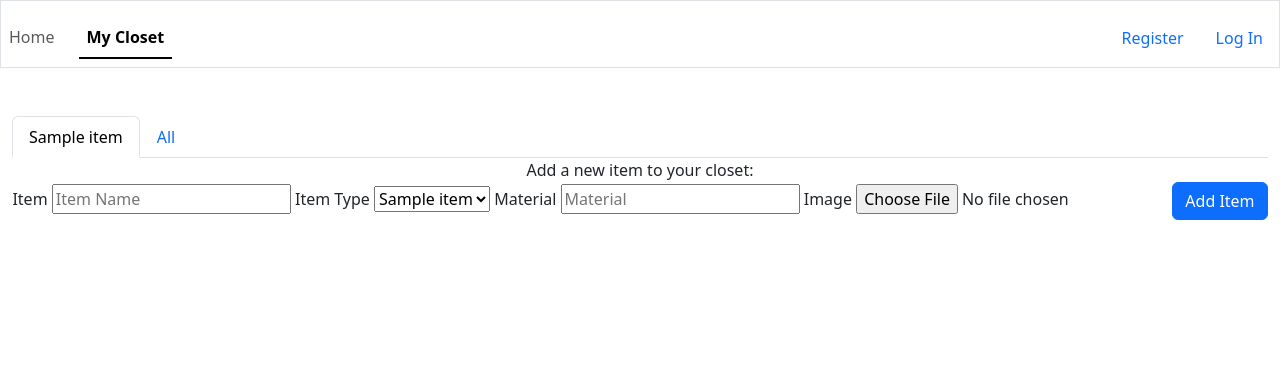
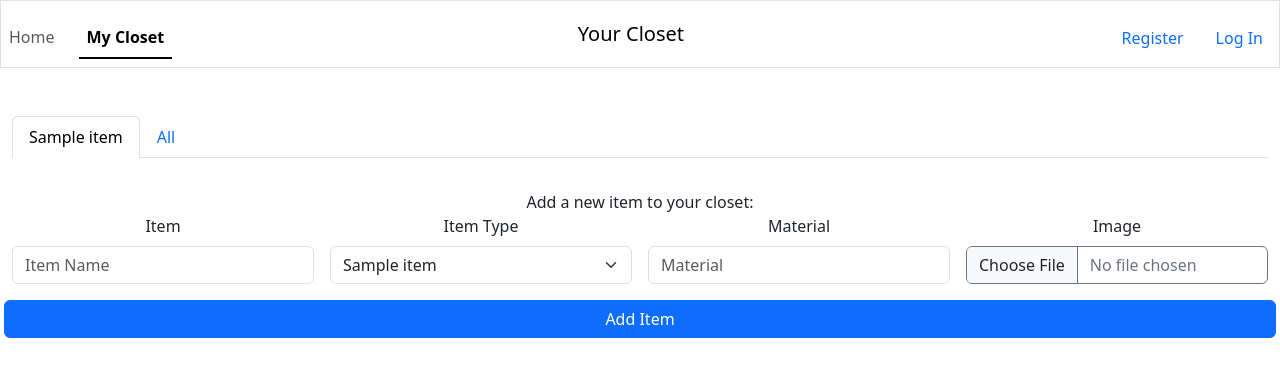
Before and after one commit to acpasnello/outfitGenerator, a Flask app: template templates/myClosetCard.html in a window 1280 px wide. Shown: the top 377 px of the page. Run offline with Flask 3, Linux system fonts and the light colour scheme; the template is opened without the code that fills it: most values are stand-ins (such as "Sample title", 1, 10 or a date in 2020); grey boxes marked "Sample" are stand-in pictures; some libraries are stand-ins or nearby versions.

Commit message:
Extract item card to macro for reusability. Improve new item form UI. Add title to navbar.

```diff
--- a/app.py
+++ b/app.py
@@ -145,6 +145,7 @@ def login():
         con.close()
         # Remember which user has logged in
         session['user_id'] = id
+        session['username'] = user
         print(session)
         # Redirect to My Closet Page
         return redirect(url_for('index'))
--- a/templates/layout.html
+++ b/templates/layout.html
@@ -20,6 +20,14 @@
           <a {% block nav_closet_class %}class="nav-link"{% endblock %} href="/mycloset">My Closet</a>
         </li>
       </ul>
+      <a class="navbar-brand">
+        {% if session["username"] %}
+          {{ session["username"] }}'s
+        {% else %}
+          Your
+        {% endif %}
+          Closet
+      </a>
       <ul class="nav ms-auto mt-2">
         {% if session["user_id"] %}
           <li>
--- a/templates/mycloset.html
+++ b/templates/mycloset.html
@@ -5,13 +5,17 @@
 {% endblock %}
 
 {% macro itemCard(item) %}
-  <div class="card col-md-3">
+  <div class="col-md-3 ">
+    <div class="card h-100 text-center" style="width: 18rem;">
       {% if item.imagePath %}
-      <img src="{{item.imagePath}}" alt="{{item.itemname}} Image" class="closetImage">
+        <img src="{{item.imagePath}}" alt="{{item.itemname}} Image" class="card-img-top">
       {% endif %}
       <div class="card-body">
-      <span>{{item.itemname}}</span>
-      <span>{{item.material}}</span>
+        <h6 class="card-title">{{item.itemname}}</h6>
+        {% if item.material %}
+          <p class="card-text">{{item.material}}</p>
+        {% endif %}
+      </div>
     </div>
   </div>
 {%- endmacro %}
@@ -34,14 +38,13 @@
   </ul>
 
   <div class="tab-content" id="myTabContent">
-    <form action="/removefromcloset" method="POST" id="remove"></form>
     {% for category in usercategories %}
       {% if loop.first %}
         <div class="tab-pane fade show active" id="{{category}}" role="tabpanel" aria-labelledby="{{category}}-tab">
       {% else %}
         <div class="tab-pane fade" id="{{category}}" role="tabpanel" aria-labelledby="{{category}}-tab">
       {% endif %}
-          <div class="row">
+          <div class="row gx-3 my-3">
             {% for row in items %}
               {% if row.category == category %}
                 {{ itemCard(row)}}
@@ -51,7 +54,7 @@
         </div>
     {% endfor %}
     <div class="tab-pane fade" id="All" role="tabpanel" aria-labelledby="All-tab">
-      <div class="row">
+      <div class="row gx-3 my-3">
       {% for row in items %}
         {{ itemCard(row)}}
       {% endfor %}
@@ -62,19 +65,27 @@
   {% endblock %} #}
   <div>
     Add a new item to your closet:
-    <form action="/additem" method="POST" enctype="multipart/form-data">
-      <label for="item">Item</label>
-      <input type="text" name="item" placeholder="Item Name">
-      <label for="category">Item Type</label>
-      <select name="category" required>
+    <form action="/additem" method="POST" enctype="multipart/form-data" class="row g-3">
+      <div class="col-md-6 col-lg-3">
+        <label for="item" class="form-label">Item</label>
+        <input type="text" name="item" placeholder="Item Name" class="form-control">
+      </div>
+      <div class="col-md-6 col-lg-3">
+        <label for="category" class="form-label">Item Type</label>
+        <select name="category" class="form-select" required>
           {% for item in allcategories %}
             <option value="{{item}}">{{item}}</option>
           {% endfor %}
         </select>
-      <label for="material">Material</label>
-      <input type="text" name="material" placeholder="Material">
-      <label for="clothingImage">Image</label>
-      <input type="file" name="clothingImage" id="clothingImage">
+      </div>
+      <div class="col-md-6 col-lg-3">
+          <label for="material" class="form-label">Material</label>
+        <input type="text" name="material" placeholder="Material" class="form-control">
+      </div>
+      <div class="col-md-6 col-lg-3">
+        <label for="clothingImage" class="form-label">Image</label>
+        <input type="file" name="clothingImage" id="clothingImage" class="form-control btn btn-outline-secondary">
+      </div>
       <button class="btn btn-primary" type="submit">Add Item</button>
   </div>
 {% endblock %}
```
Lines whose indentation alone changed are shown as unchanged.
